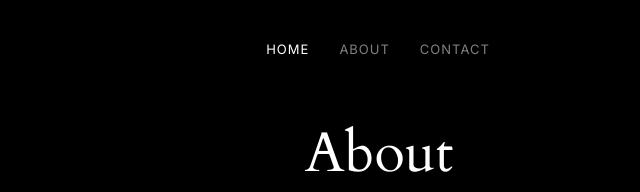
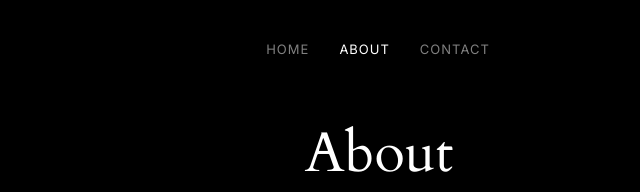
Before and after one commit to tinasheallen/tinasheallen.github.io, a plain HTML site: page about.html in a window 1280 px wide. Shown: the top 192 px of the page, 261-901 px from the left. Drawn offline with nearby package versions, Linux system fonts and the light colour scheme.

Commit message:
updates 3

```diff
--- a/about.html
+++ b/about.html
@@ -28,7 +28,6 @@
   <!-- Template Main CSS File -->
   <link href="assets/css/main.css" rel="stylesheet">
 
-
 </head>
 
 <body>
@@ -46,8 +45,8 @@
 
       <nav id="navbar" class="navbar">
         <ul>
-          <li><a href="index.html" class="active">Home</a></li>
-          <li><a href="about.html">About</a></li>
+          <li><a href="index.html" >Home</a></li>
+          <li><a href="about.html" class="active">About</a></li>
           <li><a href="contact.html">Contact</a></li>
         </ul>
       </nav><!-- .navbar -->
```
Also changed, not shown: contact.html (+2 -2 lines).
